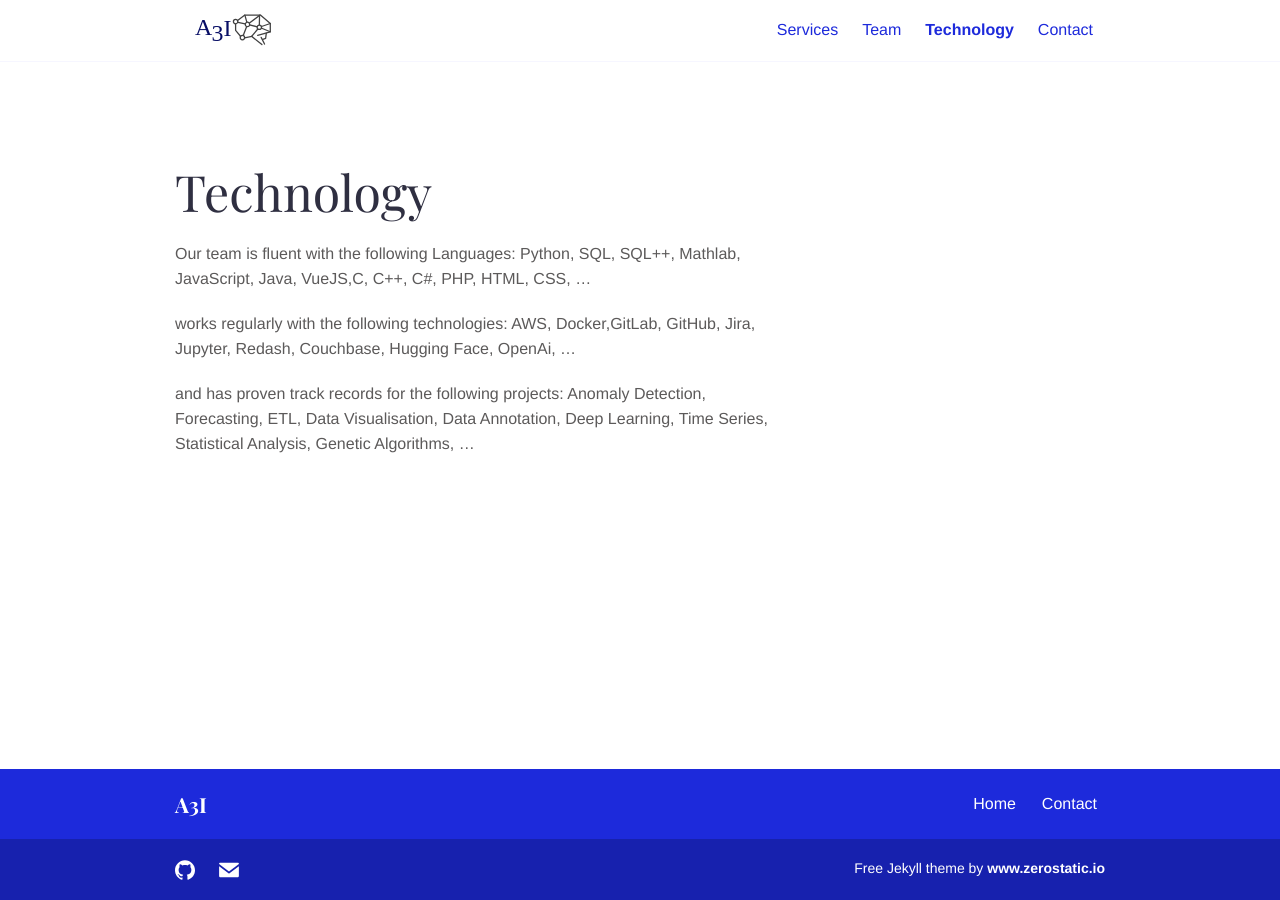
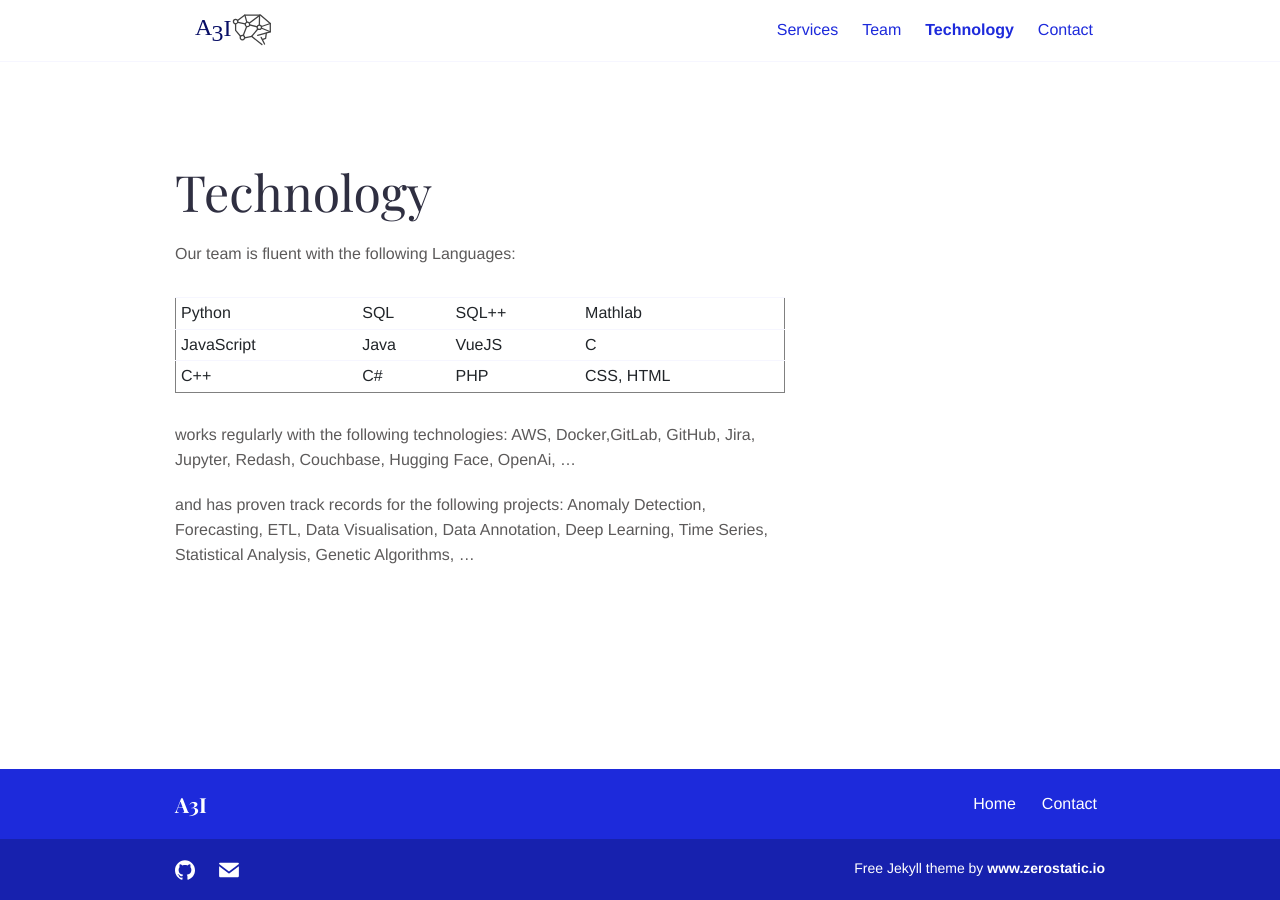
Before and after one commit to A3I-DataScience/A3I-DatScience.github.io, a Jekyll site: the page built from technology.md, in a window 1280 px wide. Built offline with Jekyll 4.4.1, drawn with Linux system fonts in a browser that asks for light colours.

Commit message:
Update technology.md

```diff
--- a/technology.md
+++ b/technology.md
@@ -7,7 +7,34 @@ bodyClass: page-about
 ---
 
 
-Our team is fluent with the following Languages: Python, SQL, SQL++, Mathlab, JavaScript, Java, VueJS,C, C++, C#, PHP, HTML, CSS, ...
+
+
+Our team is fluent with the following Languages:
+
+
+<table border=none>
+ <tr>
+    <td>Python</td>
+    <td>SQL</td>
+    <td>SQL++</td>
+    <td>Mathlab</td>
+ </tr>
+  <tr>
+    <td>JavaScript</td>
+    <td>Java</td>
+    <td>VueJS</td>
+    <td>C</td>
+ </tr>
+  <tr>
+    <td>C++</td>
+    <td>C#</td>
+    <td>PHP</td>
+    <td>CSS, HTML </td>
+ </tr>
+</table>
+
+
+
 
 works regularly with the following technologies: AWS, Docker,GitLab, GitHub, Jira, Jupyter, Redash, Couchbase, Hugging Face, OpenAi, ...
 
```
